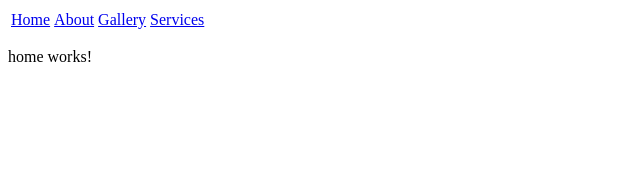
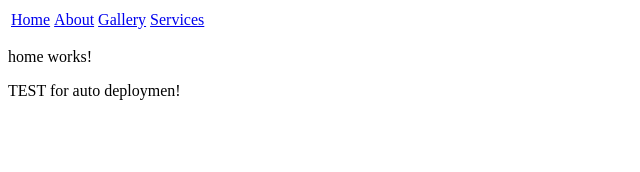
Before and after one commit to urplelite/mhc, an Angular app: page / in a window 1280 px wide. Shown: the top 172 px of the page, without its empty margins (0-640 px from the left). Built offline with nearby package versions, Linux system fonts and the light colour scheme.

Commit message:
testing workflow

```diff
--- a/src/app/pages/home/home.component.html
+++ b/src/app/pages/home/home.component.html
@@ -1 +1,2 @@
 <p>home works!</p>
+<p>TEST for auto deploymen!</p>
```
Also changed, not shown: firebase.json.
